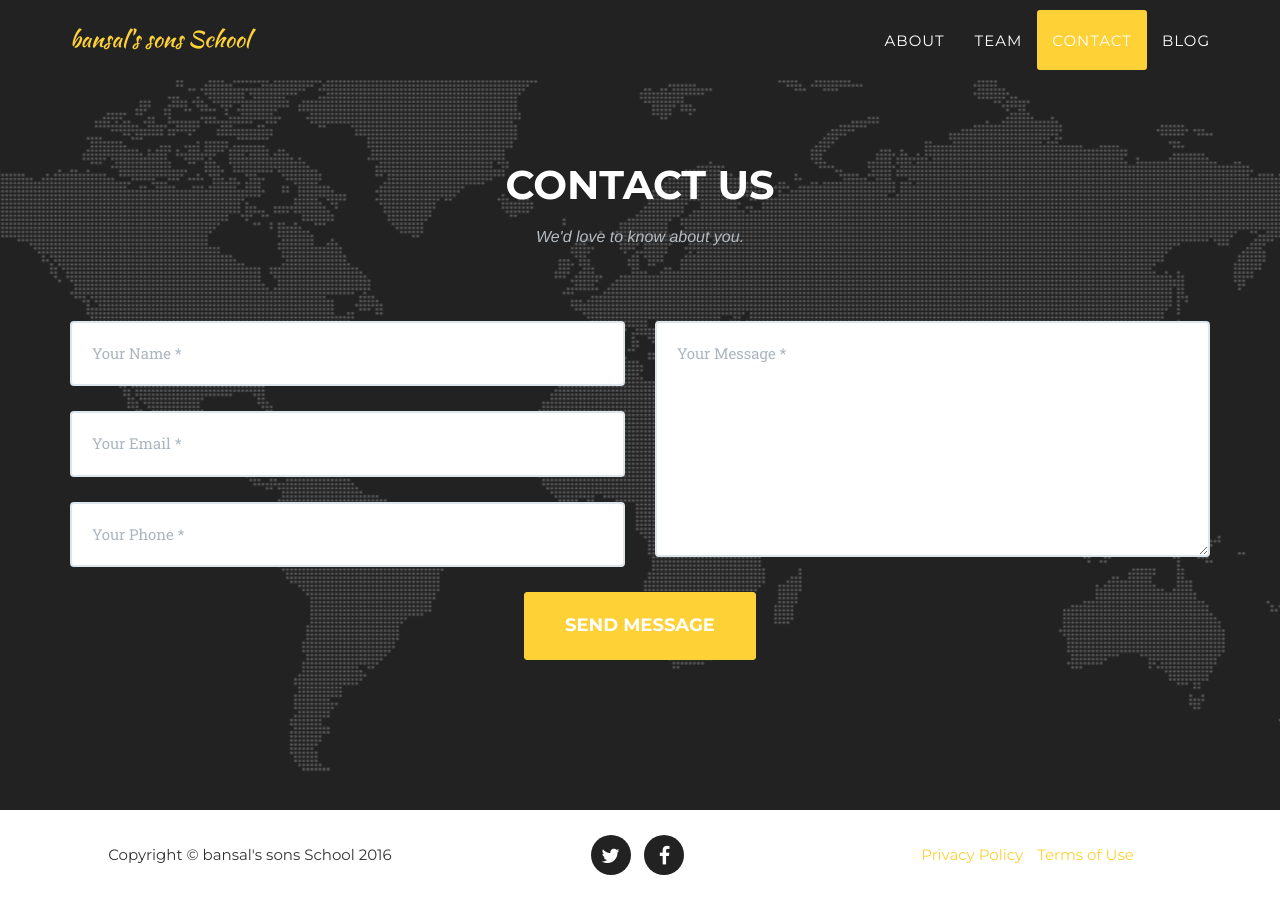
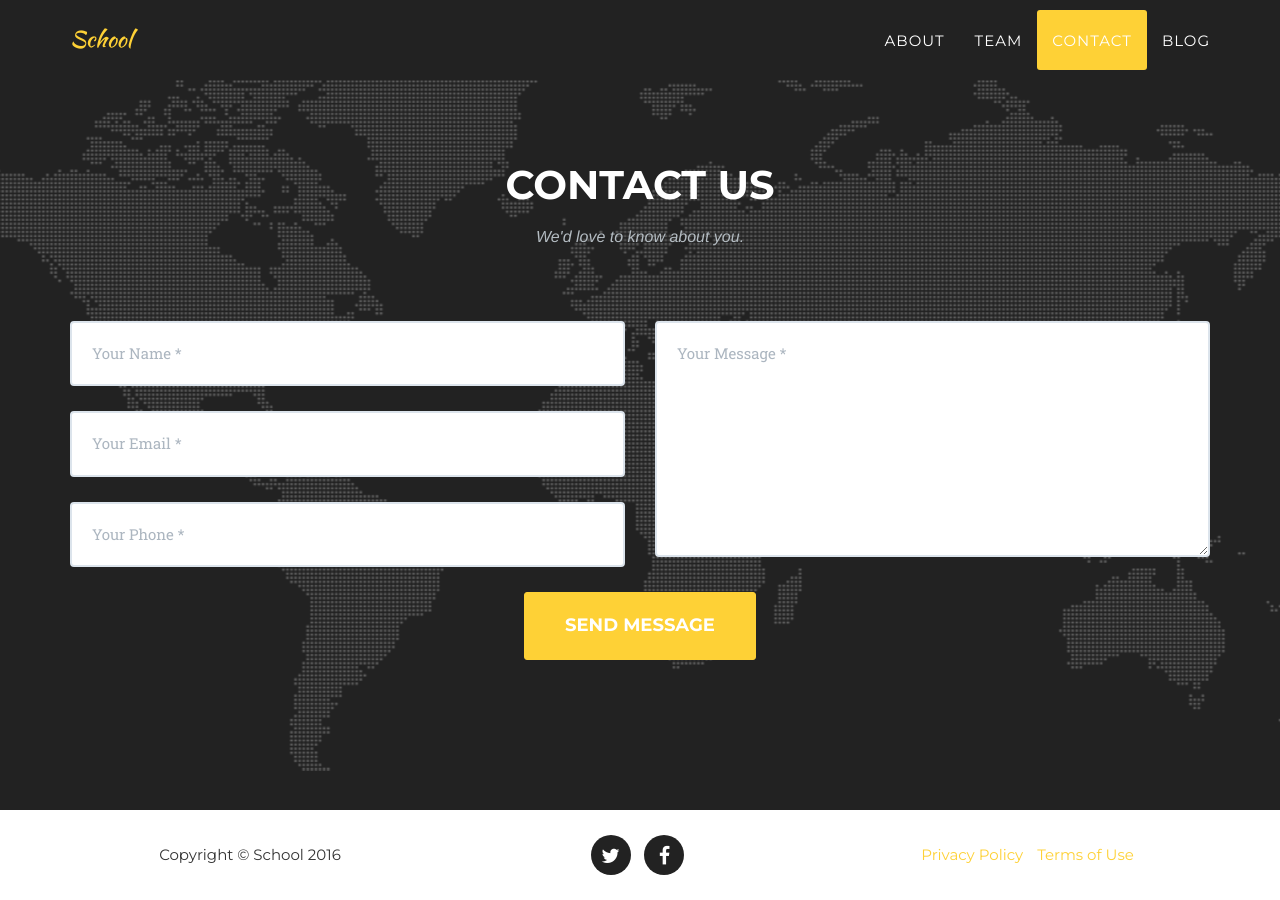
Before and after one commit to rishabbansal/rishabbansal.github.io, a Jekyll site: the page built from index.html, in a window 1280 px wide and 900 px high, scrolled down 3254 px. Built offline with Jekyll 4.4.1, drawn with Linux system fonts in a browser that asks for light colours; some web fonts are replaced.

Commit message:
Update _config.yml

```diff
--- a/_config.yml
+++ b/_config.yml
@@ -1,10 +1,10 @@
-#url: http://rishabbansal.github.io
-#baseurl: http://rishabbansal.github.io
+#url: http://samplewebsite.github.io
+#baseurl: http://samplewebsite.github.io
 
 # Site settings
-title: bansal's sons School
+title: School
 email: contact@mysds.in
-description: "Official Website of bansal sons School"
+description: "Official Website of School"
 
 
 # Team names, titles and social links
```
